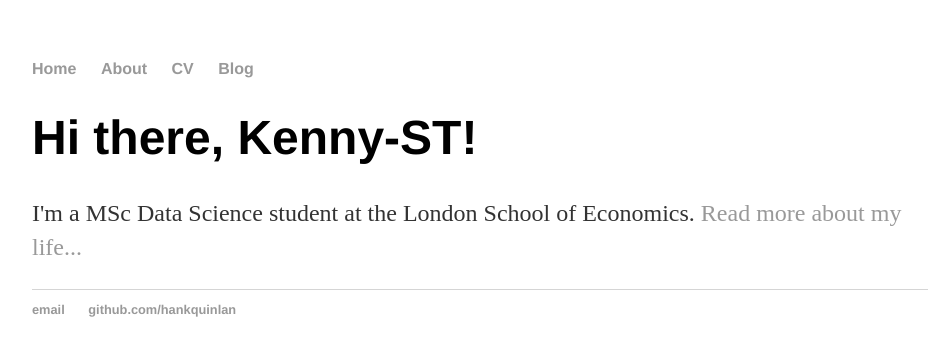
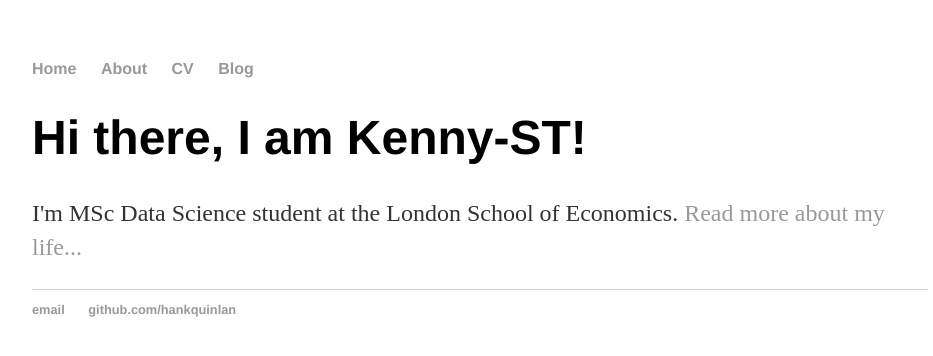
Before and after one commit to suguru-tanaka-lse/suguru-tanaka-lse.github.io, a plain HTML site: page index.html in a window 1280 px wide. Shown: the whole page, without its empty margins (160-1093 px from the left). Drawn offline with Linux system fonts and the light colour scheme.

Commit message:
Update index.html

```diff
--- a/index.html
+++ b/index.html
@@ -16,8 +16,8 @@
 		</nav>
 		<div class="container">
     		<div class="blurb">
-        		<h1>Hi there, Kenny-ST!</h1>
-				<p>I'm a MSc Data Science student at the London School of Economics. <a href="/about">Read more about my life...</a></p>
+        		<h1>Hi there, I am Kenny-ST!</h1>
+				<p>I'm MSc Data Science student at the London School of Economics. <a href="/about">Read more about my life...</a></p>
     		</div><!-- /.blurb -->
 		</div><!-- /.container -->
 		<footer>
```
